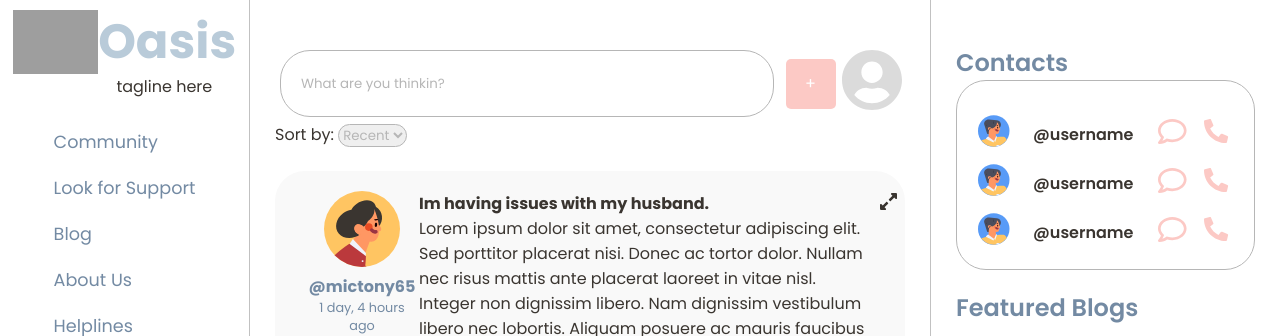
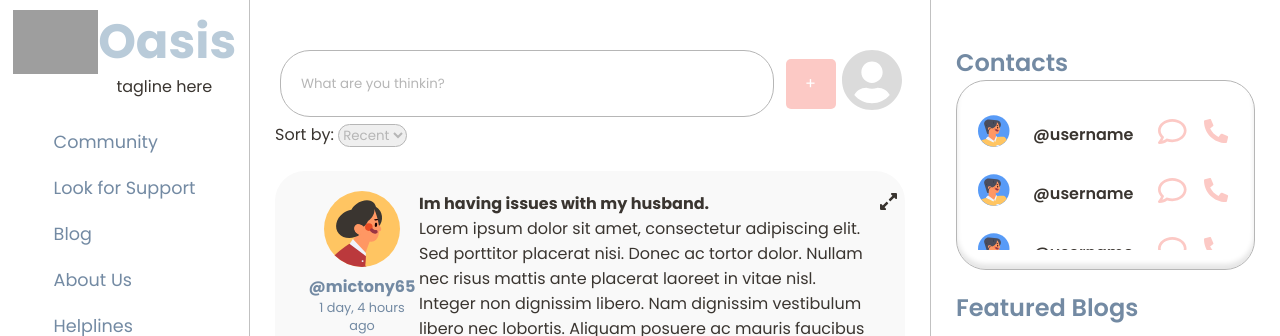
Before and after one commit to mictony6/oasis, a Django app: page /home/ in a window 1280 px wide. Shown: the top 336 px of the page. Run offline with Django 4.2, Linux system fonts and the light colour scheme; a user stored in the database is signed in; data comes from the database, SQL or seed files in the repository; both versions use the stored data as it was after the commit; grey boxes are pictures that could not be loaded.

Commit message:
minor changes

```diff
--- a/forum/static/css/styles.css
+++ b/forum/static/css/styles.css
@@ -39,14 +39,21 @@ html {
 }
 
 ::-webkit-scrollbar-track{
+    background-color: rgba(255, 255, 255, 0);
+}
+body::-webkit-scrollbar-track{
     background-color: var(--platinum);
-
 }
 ::-webkit-scrollbar-thumb {
+    visibility: hidden;
     border-radius: 30px;
     background-color: rgba(112, 112, 112, 0.73);
-
-
+}
+.header-scroll-wrapper:hover::-webkit-scrollbar-thumb {
+    visibility: visible;
+}
+body:hover::-webkit-scrollbar-thumb {
+    visibility: visible;
 }
 body {
     background-color: white;
@@ -72,6 +79,17 @@ header {
     top: 0;
     left: 0;
     border-right: 1px solid rgba(77, 77, 77, 0.35);
+}
+
+
+.header-scroll-wrapper{
+        display: flex;
+    flex-direction: column;
+    align-items: center;
+    justify-content: start;
+    min-height: 100vh;
+    width: 100%;
+    overflow-y: scroll;
 }
 
 .right {
@@ -174,6 +192,7 @@ header {
 }
 .site-helpline{
     position: relative;
+    margin-top: 100px;
 }
 
 .gradient-box{
@@ -368,9 +387,12 @@ header {
 .scrollbar-wrapper{
   display: inline-block;
   padding: 1.2rem 0;
+    box-shadow: inset 0px -5px 5px rgba(0, 0, 0, 0.1);
 
 }
-
+.contact-list:hover::-webkit-scrollbar-thumb {
+    visibility: visible;
+}
 
 
 
@@ -380,7 +402,8 @@ header {
     align-items: center;
     font-weight: 600;
     font-size: 1rem;
-    margin: 10px;
+    padding: 10px;
+
 }
 
 .contact-item *{
--- a/forum/templates/nav.html
+++ b/forum/templates/nav.html
@@ -1,5 +1,6 @@
 {% load static %}
 <header>
+    <div class="header-scroll-wrapper">
     <div class="title">
         <div>
     <a href="{% url 'home' %}" ><img id="logo" src="{% static 'images/logo.svg' %}" type="image/svg+xml"></a>
@@ -24,4 +25,5 @@
         </div>
         <img id="helpline-pic" src="{% static 'images/telephone.svg'  %}" >
     </div>
+</div>
 </header>
```
Also changed, not shown: db.sqlite3.
